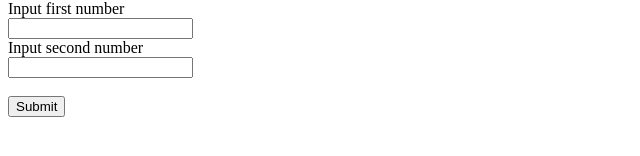
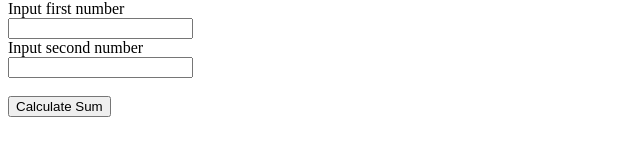
Before and after one commit to adonis-dev17/simple-sum, a plain HTML site: page index.html in a window 1280 px wide. Shown: the part 114-270 px from the top of the page, without its empty margins (0-640 px from the left). Drawn offline with Linux system fonts and the light colour scheme.

Commit message:
Update button display.

```diff
--- a/index.html
+++ b/index.html
@@ -13,7 +13,7 @@
   <form for="secondnum">Input second number</form>
   <input type="text" id="secondInput" name="secondnum"><br><br>
 
-  <button onclick="sumOfTwoNumbers()">Submit</button>
+  <button onclick="sumOfTwoNumbers()">Calculate Sum</button>
 
   <h2 id = "sum"></h2>
 
```
